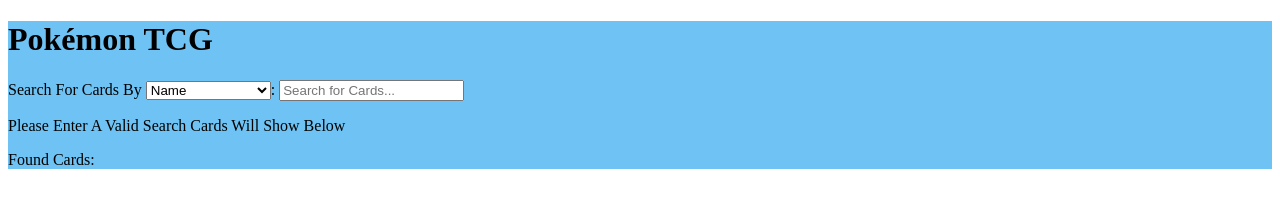
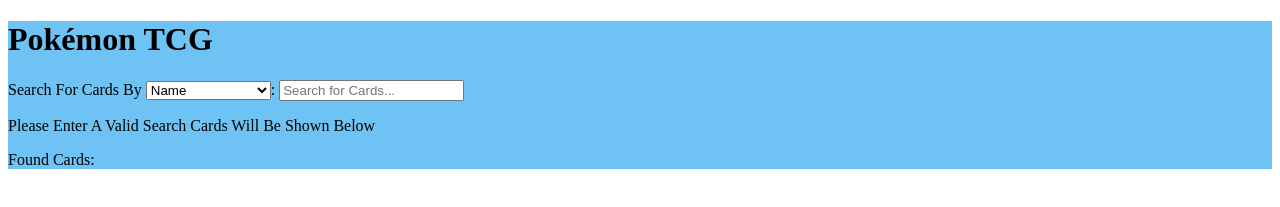
Before and after one commit to michaeld55/VUE_Weekend_HW_Poke_TCG, a Vue app: page / in a window 1280 px wide. Shown: the top 207 px of the page. Built offline with nearby package versions, Linux system fonts and the light colour scheme.

Commit message:
minor changes to loading text

```diff
--- a/src/App.vue
+++ b/src/App.vue
@@ -9,7 +9,7 @@
       <option value="number">Card Number</option>
     </select>:
     <input type="text" v-model="search" placeholder="Search for Cards..." v-on:keyup="searchForCard">
-    <p v-if="!cards.length"> Please Enter A Valid Search Cards Will Show Below</p>
+    <p v-if="!cards.length"> Please Enter A Valid Search Cards Will Be Shown Below</p>
     <span>
       <p>Found Cards: <card-list :cards="cards" /></p>
           <card-detail
```
